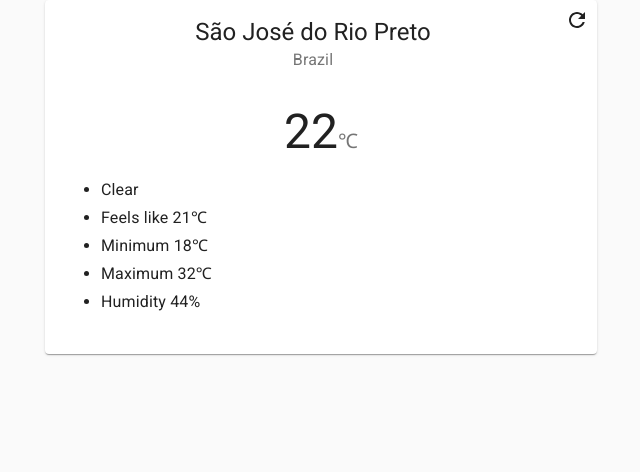
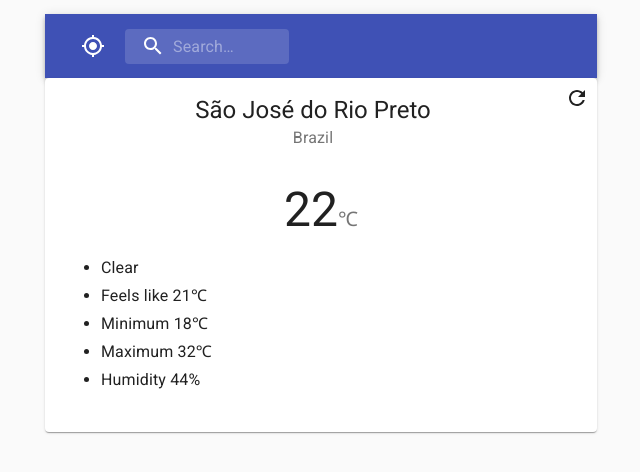
Before and after one commit to diogoko/climate-react, a React (Create React App) app: page / in a window 1280 px wide. Shown: the top 472 px of the page, without its empty margins (319-959 px from the left). Built offline with nearby package versions, Linux system fonts and the light colour scheme.

Commit message:
Complete basic layout

```diff
--- a/src/App.js
+++ b/src/App.js
@@ -1,7 +1,9 @@
 import React from 'react';
 import CssBaseline from '@material-ui/core/CssBaseline';
-import { Card, CardContent, CardHeader, Container, makeStyles, Typography } from '@material-ui/core';
+import { AppBar, Card, CardContent, CardHeader, Container, fade, IconButton, InputBase, makeStyles, Toolbar, Typography } from '@material-ui/core';
 import RefreshIcon from '@material-ui/icons/Refresh';
+import SearchIcon from '@material-ui/icons/Search';
+import GpsFixedIcon from '@material-ui/icons/GpsFixed';
 
 const useStyles = makeStyles((theme) => ({
   temperature: {
@@ -10,6 +12,48 @@
     justifyContent: 'center',
     marginBottom: theme.spacing(2),
   },
+  search: {
+    position: 'relative',
+    borderRadius: theme.shape.borderRadius,
+    backgroundColor: fade(theme.palette.common.white, 0.15),
+    '&:hover': {
+      backgroundColor: fade(theme.palette.common.white, 0.25),
+    },
+    marginLeft: 0,
+    width: '100%',
+    [theme.breakpoints.up('sm')]: {
+      marginLeft: theme.spacing(1),
+      width: 'auto',
+    },
+  },
+  searchIcon: {
+    padding: theme.spacing(0, 2),
+    height: '100%',
+    position: 'absolute',
+    pointerEvents: 'none',
+    display: 'flex',
+    alignItems: 'center',
+    justifyContent: 'center',
+  },
+  inputRoot: {
+    color: 'inherit',
+  },
+  inputInput: {
+    padding: theme.spacing(1, 1, 1, 0),
+    // vertical padding + font size from searchIcon
+    paddingLeft: `calc(1em + ${theme.spacing(4)}px)`,
+    transition: theme.transitions.create('width'),
+    width: '100%',
+    [theme.breakpoints.up('sm')]: {
+      width: '12ch',
+      '&:focus': {
+        width: '20ch',
+      },
+    },
+  },
+  main: {
+    marginTop: '1em',
+  }
 }));
 
 function App() {
@@ -19,7 +63,29 @@
     <React.Fragment>
       <CssBaseline/>
 
-      <Container maxWidth="sm" component="main">
+      <Container maxWidth="sm" component="main" className={classes.main}>
+        <AppBar position="static">
+          <Toolbar>
+            <IconButton color="inherit">
+              <GpsFixedIcon/>
+            </IconButton>
+
+            <div className={classes.search}>
+              <div className={classes.searchIcon}>
+                <SearchIcon/>
+              </div>
+              <InputBase
+                placeholder="Search…"
+                classes={{
+                  root: classes.inputRoot,
+                  input: classes.inputInput,
+                }}
+                inputProps={{ 'aria-label': 'search' }}
+              />
+            </div>
+          </Toolbar>
+        </AppBar>
+
         <Card>
           <CardHeader
             action={<RefreshIcon/>}
```
